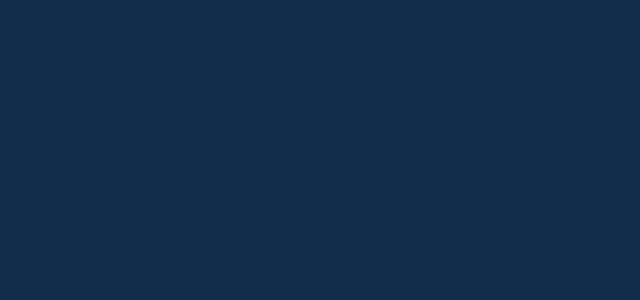
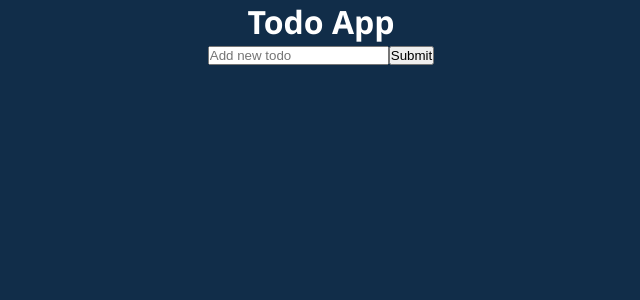
Before and after one commit to ViktorHetman/todo-list, a React (Create React App) app: page / in a window 1280 px wide. Shown: the top 300 px of the page, without its empty margins (319-959 px from the left). Built offline with nearby package versions, Linux system fonts and the light colour scheme.

Commit message:
adding todo func

```diff
--- a/src/App.js
+++ b/src/App.js
@@ -1,10 +1,22 @@
-
+import React, {useState} from 'react';
+import TodoForm from './Components/TodoForm/TodoForm';
+import TodoList from './Components/TodoList/TodoList';
+import TodoActions from './Components/TodoActions/TodoActions';
 import './App.css';
 
 function App() {
+
+  const [todos, setTodos] = useState([])
+
+  const addTodoHandler = (text) => {
+    setTodos([...todos, text])
+  }
+
   return (
     <div className="App">
-
+     <h1>Todo App</h1>
+     <TodoForm addTodo={addTodoHandler}/>
+     <TodoList todos={todos}/>
     </div>
   );
 }
--- a/src/Components/Todo/Todo.js
+++ b/src/Components/Todo/Todo.js
@@ -0,0 +1,11 @@
+import React from 'react'
+
+function Todo({todo}) {
+  return (
+    <div>
+        <h3>{todo}</h3>
+    </div>
+  )
+}
+
+export default Todo
--- a/src/Components/TodoActions/TodoActions.js
+++ b/src/Components/TodoActions/TodoActions.js
@@ -0,0 +1,11 @@
+import React from 'react'
+
+function TodoActions() {
+  return (
+    <div>
+
+    </div>
+  )
+}
+
+export default TodoActions
--- a/src/Components/TodoForm/TodoForm.js
+++ b/src/Components/TodoForm/TodoForm.js
@@ -0,0 +1,23 @@
+import React, {useState} from 'react'
+
+function TodoForm({addTodo}) {
+
+    const [text, setText] = useState('')
+
+    const onSubmitHandler = (event) => {
+        event.preventDefault()
+        addTodo(text)
+        setText('')
+    }
+
+  return (
+    <div>
+        <form onSubmit={onSubmitHandler}>
+            <input type="text" placeholder="Add new todo" value={text} onChange={(e) => setText(e.target.value)}></input>
+            <button>Submit</button>
+        </form>
+    </div>
+  )
+}
+
+export default TodoForm
--- a/src/Components/TodoList/TodoList.js
+++ b/src/Components/TodoList/TodoList.js
@@ -0,0 +1,14 @@
+import Todo from '../Todo/Todo'
+import React from 'react'
+
+function TodoList({todos}) {
+  return (
+    <div>
+       {todos.map((todo, index) => {
+        return <Todo key={index} todo={todo}/>
+       })}
+    </div>
+  )
+}
+
+export default TodoList
```
